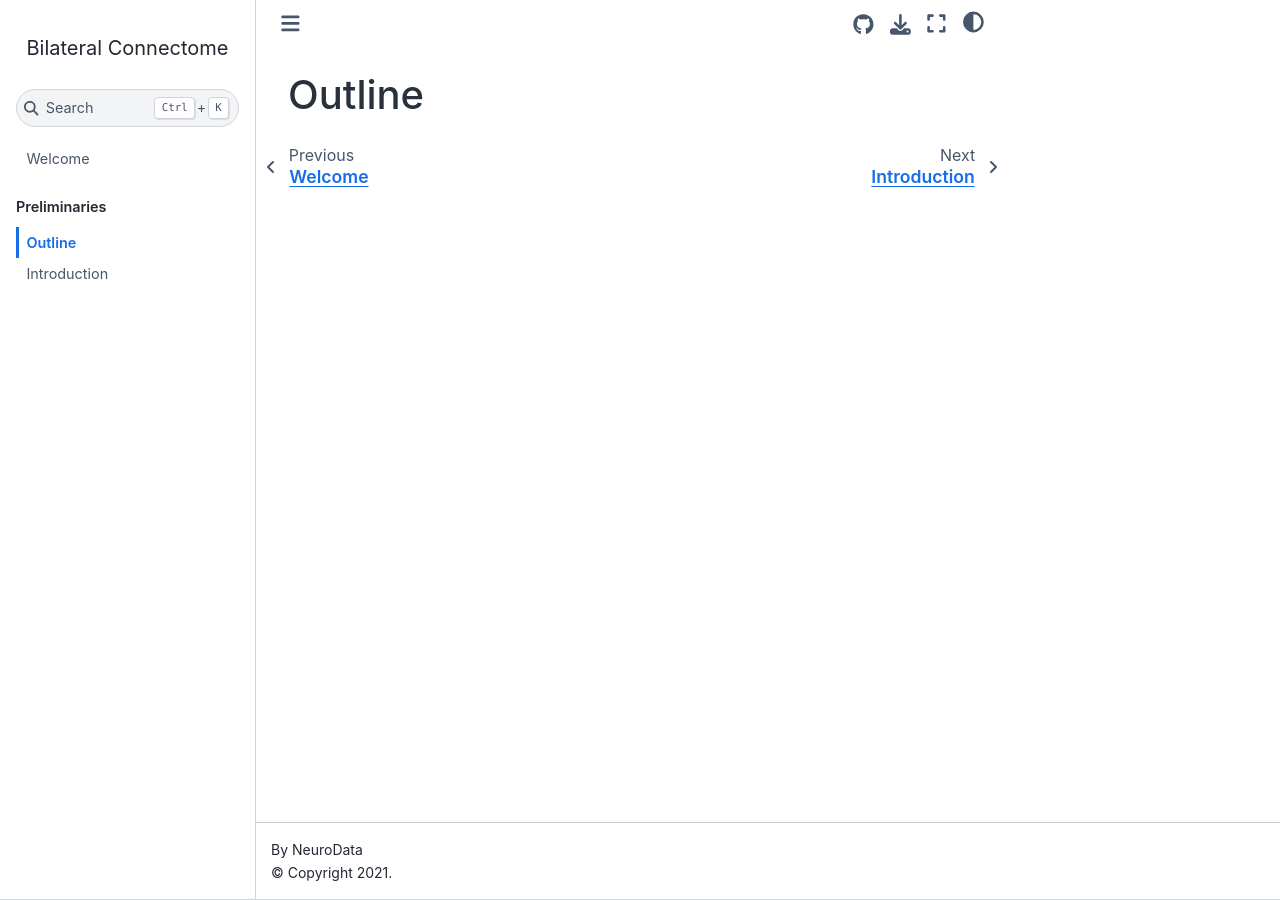
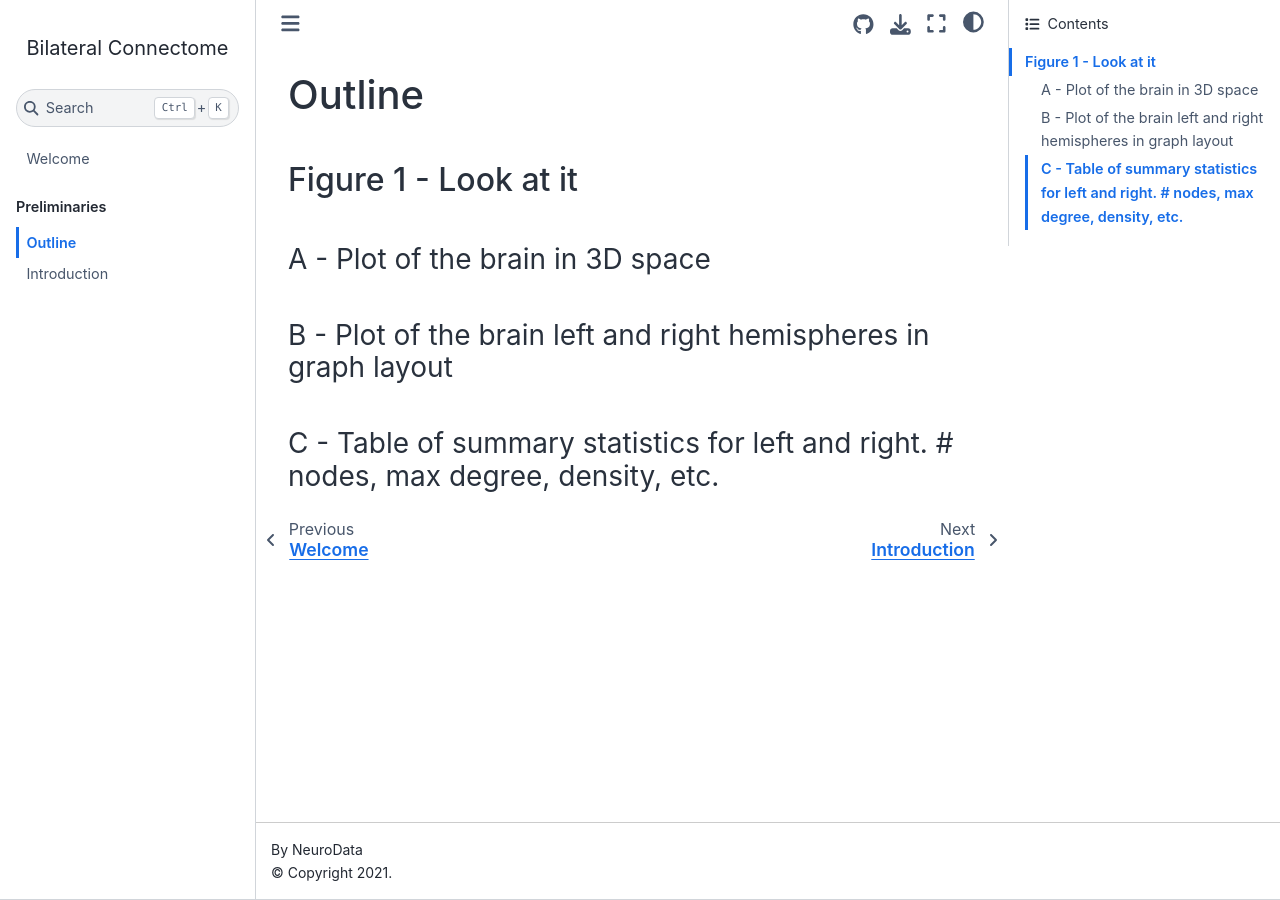
Before and after one commit to neurodata/bilateral-connectome, a Jupyter Book: the page built from docs/outline.md, in a window 1280 px wide. Built offline with Jupyter Book 1.0.4 settings and Sphinx 7.4.7 and the Sphinx Book theme 1.1.4, drawn with Linux system fonts in a browser that asks for light colours.

Commit message:
update outline

```diff
--- a/docs/outline.md
+++ b/docs/outline.md
@@ -1 +1,6 @@
 # Outline
+
+## Figure 1 - Look at it
+### A - Plot of the brain in 3D space
+### B - Plot of the brain left and right hemispheres in graph layout
+### C - Table of summary statistics for left and right. # nodes, max degree, density, etc.
```
